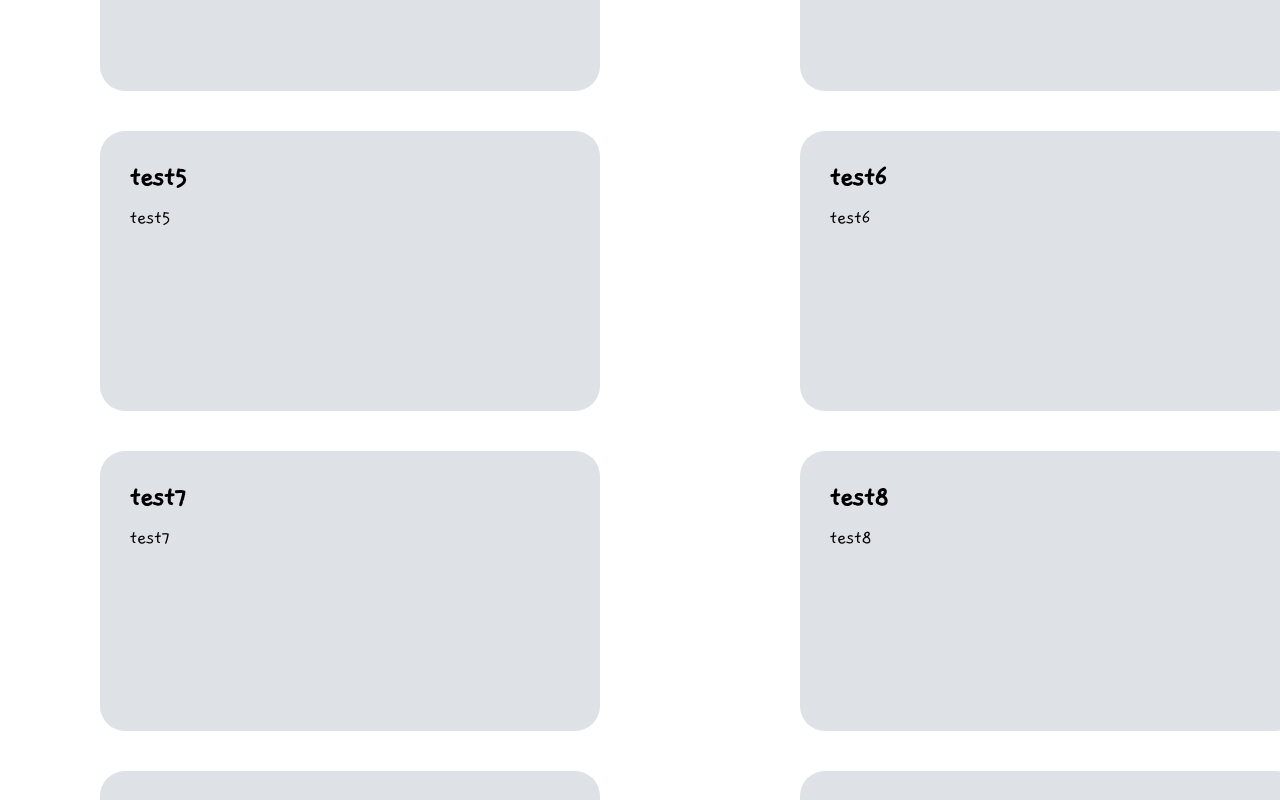
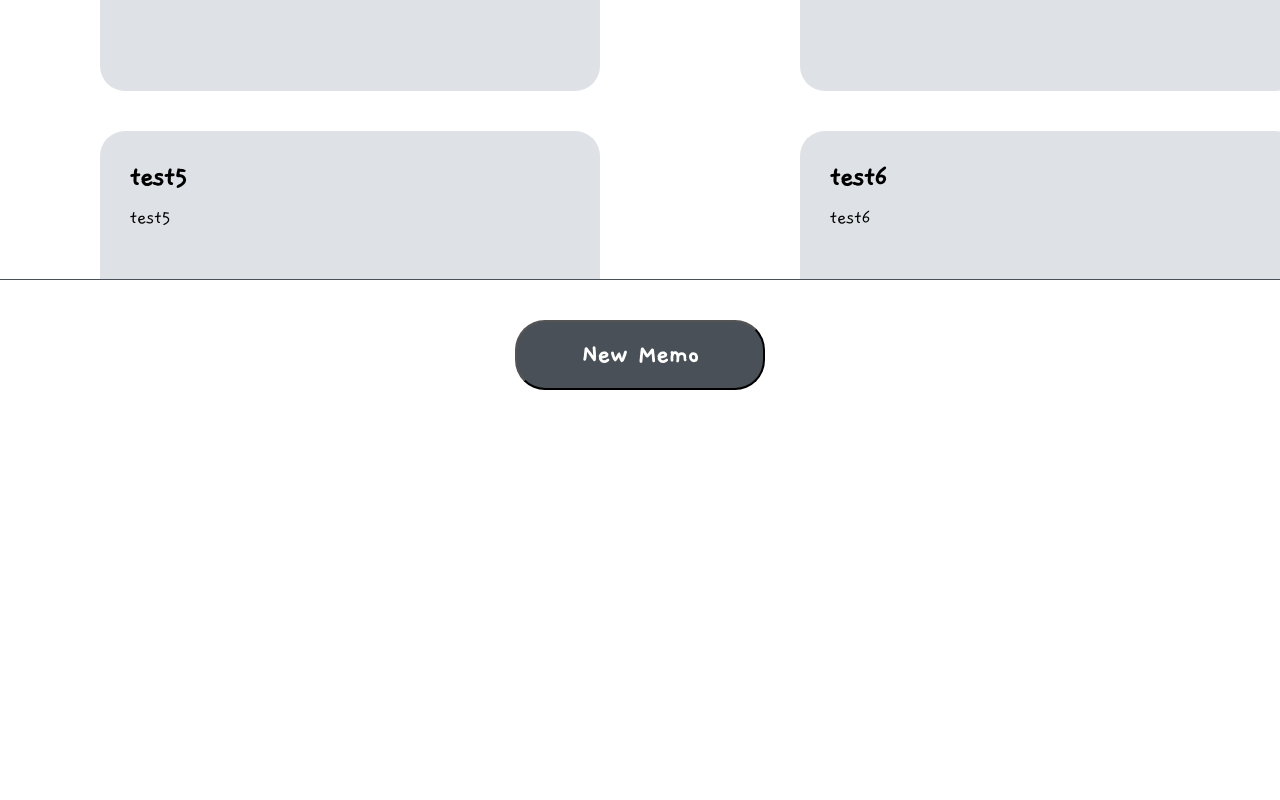
Before and after one commit to songsihyeon/memoBoard, a React (Create React App) app: page / in a window 1280 px wide. Shown: the part 660-1460 px from the top of the page. After the commit the page ends 1090 px from the top, so only its background shows below. Built offline with nearby package versions, Linux system fonts and the light colour scheme.

Commit message:
Update Footer component

```diff
--- a/public/index.html
+++ b/public/index.html
@@ -4,7 +4,7 @@
     <meta charset="utf-8" />
     <meta name="viewport" content="width=device-width, initial-scale=1" />
     <!-- <link rel="icon" href="%PUBLIC_URL%/favicon.ico" /> -->
-    <title>DD | Daily Diary</title>
+    <title>Memo Board</title>
   </head>
   <body>
     <div id="root"></div>
--- a/src/components/Footer/Footer.js
+++ b/src/components/Footer/Footer.js
@@ -0,0 +1,15 @@
+import React from 'react';
+import { Link } from 'react-router-dom';
+import * as S from './style';
+
+const Footer = () => {
+  return (
+    <S.Position>
+      <Link to="/create">
+        <S.WriteBtn>New Memo</S.WriteBtn>
+      </Link>
+    </S.Position>
+  );
+};
+
+export default Footer;
--- a/src/components/Footer/style.js
+++ b/src/components/Footer/style.js
@@ -3,8 +3,26 @@ import styled from 'styled-components';
 export const Position = styled.div`
   bottom: 0;
   width: 100%;
-  height: 100px;
+  height: 150px;
   border-top: 1px solid #495057;
   display: flex;
   align-items: center;
+  justify-content: center;
 `;
+
+export const WriteBtn = styled.button`
+  width: 250px;
+  height: 70px;
+  border-radius: 30px;
+  color: white;
+  font-size: 26px;
+  font-weight: bold;
+  font-family: 'Gaegu';
+  background: #495057;
+  cursor: pointer;
+  &:hover {
+    background: white;
+    color: #495057;
+    border: 3px solid #495057;
+  }
+`;
--- a/src/components/Header/style.js
+++ b/src/components/Header/style.js
@@ -8,6 +8,7 @@ export const BoxHeader = styled.div`
   justify-content: center;
   align-items: center;
   border-bottom: 1px solid #495057;
+  margin-bottom: 20px;
 `;
 
 export const Title = styled.div`
--- a/src/components/MemoItem/style.js
+++ b/src/components/MemoItem/style.js
@@ -21,7 +21,8 @@ export const ItemBox = styled.div`
   height: 280px;
   background-color: #dee2e6;
   margin: 0 auto;
-  margin-top: 40px;
+  margin-top: 20px;
+  margin-bottom: 20px;
   border-radius: 25px;
   display: flex;
   flex-direction: column;
--- a/src/components/index.js
+++ b/src/components/index.js
@@ -1,5 +1,6 @@
 import MemoItem from './MemoItem/MemoItem';
 import Header from './Header/Header';
 import Write from './Write/Write';
+import Footer from './Footer/Footer';
 
-export { MemoItem, Header, Write };
+export { MemoItem, Header, Footer, Write };
--- a/src/pages/Main/Main.js
+++ b/src/pages/Main/Main.js
@@ -1,5 +1,5 @@
 import React from 'react';
-import { Header, MemoItem } from '../../components/';
+import { Header, MemoItem, Footer } from '../../components/';
 import * as S from './style';
 
 const Main = () => {
@@ -18,6 +18,7 @@ const Main = () => {
         <MemoItem>test9</MemoItem>
         <MemoItem>test10</MemoItem>
       </S.Position>
+      <Footer />
     </>
   );
 };
--- a/src/pages/Main/style.js
+++ b/src/pages/Main/style.js
@@ -2,6 +2,7 @@ import styled from 'styled-components';
 
 export const Position = styled.div`
   width: 1400px;
+  height: 808px;
   overflow: scroll;
   &::-webkit-scrollbar {
     display: none;
```
